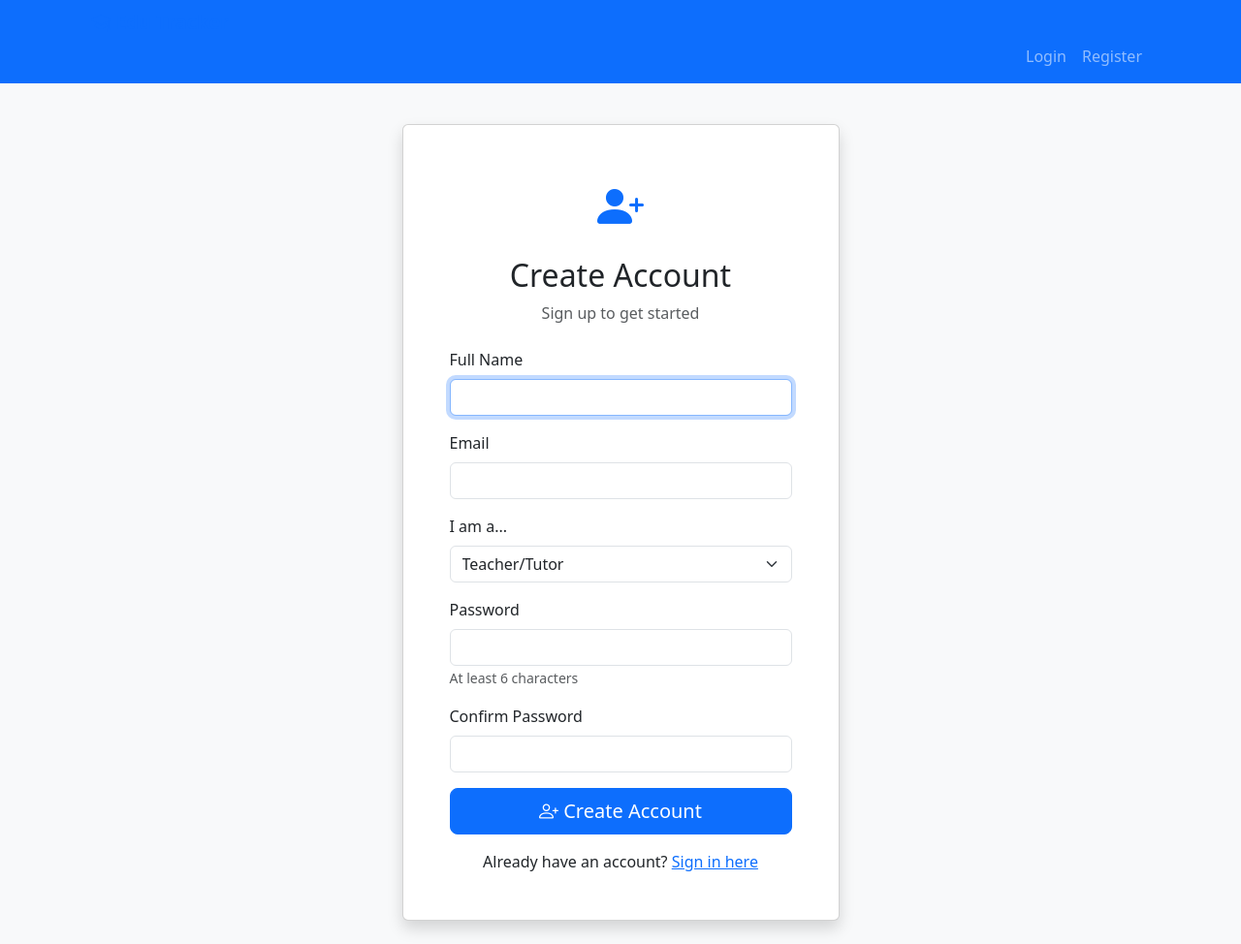
After one commit to Adetops/edu-progress_tracker, a Flask app: page /register in a window 1280 px wide. The commit adds this page. Shown: the whole page at 97% size. Run offline with Flask 3, Linux system fonts and the light colour scheme; parts of the project's set-up code (start-up, migrations or seed data) failed here and were passed over.

Commit message:
Authentication and User roles added

```diff
--- a/app.py
+++ b/app.py
@@ -1,16 +1,31 @@
 from flask import Flask
 from config import Config
 from routes import bp
+from flask_login import LoginManager
+from auth import User
 
 
 app = Flask(__name__)
 app.config.from_object(Config)
+
+# Initialize Flask-Login
+login_manager = LoginManager()
+login_manager.init_app(app)
+login_manager.login_view = 'main.login'
+login_manager.login_message = 'Please log in to access this page.'
+login_manager.login_message_category = 'info'
+
+@login_manager.user_loader
+def load_user(user_id):
+    """Load user for Flask-Login"""
+    return User.get(user_id)
 
 
 app.register_blueprint(bp)
 
 
 if __name__ == '__main__':
-    import os
-    port = int(os.environ.get('PORT', 5000))
-    app.run(host='0.0.0.0', port=port, debug=False)
+    app.run(debug=True)
+    # import os
+    # port = int(os.environ.get('PORT', 5000))
+    # app.run(host='0.0.0.0', port=port, debug=False)
--- a/routes.py
+++ b/routes.py
@@ -1,6 +1,9 @@
 from flask import Blueprint, render_template, send_file, request, redirect, url_for, flash, jsonify
+from flask_login import login_user, logout_user, login_required, current_user
 from models import Database
 from config import Config
+from auth import User
+from decorators import teacher_required, admin_required
 from datetime import datetime, timezone
 import openpyxl
 from openpyxl.styles import Font, Alignment
@@ -12,7 +15,19 @@ db = Database()
 
 # Home route
 @bp.route('/')
+@login_required
 def index():
+    if current_user.is_student():
+        # Student sees only their own progress
+        student = db.db.students.find_one({'email': current_user.email})
+        if student:
+            student['_id'] = str(student['_id'])
+            return redirect(url_for('main.student_detail', student_id=student['_id']))
+        else:
+            flash('Student profile not found. Please contact your teacher.', 'warning')
+            return render_template('student_home.html')
+
+    # Only Teacher/Admin sees full dashboard
     stats = db.get_dashboard_stats()
     students = db.get_all_students()
     courses = db.get_all_courses()
@@ -26,21 +41,27 @@ def index():
 
 # Student routes
 @bp.route('/students')
+@login_required
+@teacher_required
 def students_list():
     students = db.get_all_students()
     return render_template('students.html', students=students)
 
 @bp.route('/students/add', methods=['GET', 'POST'])
+@login_required
+@teacher_required
 def add_student():
     if request.method == 'POST':
         try:
             name = request.form.get('name')
             email = request.form.get('email')
             phone_number = request.form.get('phone_number')
+            create_account = request.form.get('create_account') == 'on'
+            password = request.form.get('password')
 
-            db.new_student(name, email, phone_number)
+            db.new_student(name, email, phone_number, create_account, password)
             flash(f'Student {name} added successfully!', 'success')
-            return redirect(url_for('students_list'))
+            return redirect(url_for('main.students_list'))
         except ValueError as e:
             flash(str(e), 'danger')
             return render_template('add_student.html')
@@ -51,12 +72,19 @@ def add_student():
     return render_template('add_student.html')
 
 @bp.route('/students/<student_id>')
+@login_required
 def student_detail(student_id):
+    # Students allowed to view their own profile only
+    if current_user.is_student():
+        student = db.get_student(student_id)
+        if student and (student['email'] != current_user.email):
+                flash('You can only view your own profile.', 'danger')
+                return redirect(url_for('main.index'))
+
     student = db.get_student(student_id)
-
     if not student:
         flash('Student not found', 'danger')
-        return redirect(url_for('students_list'))
+        return redirect(url_for('main.students_list'))
 
     activities = db.get_student_activities(student_id)
     course_progress = db.get_student_progress_by_course(student_id)
@@ -75,11 +103,14 @@ def student_detail(student_id):
 
 # Courses routes
 @bp.route('/courses')
+@login_required
 def courses_list():
     courses = db.get_all_courses()
     return render_template('courses.html', courses=courses)
 
 @bp.route('/courses/add', methods=['GET', 'POST'])
+@login_required
+@teacher_required
 def add_course():
     if request.method == 'POST':
         try:
@@ -90,7 +121,7 @@ def add_course():
 
             db.add_course(title, description, topics)
             flash(f'You have successfully registered for {title} course!', 'success')
-            return redirect(url_for(courses_list))
+            return redirect(url_for('main.courses_list'))
         except ValueError as e:
             flash(str(e), 'danger')
             return render_template('add_course.html')
@@ -102,12 +133,13 @@ def add_course():
 
 
 @bp.route('/courses/<course_id>')
+@login_required
 def course_detail(course_id):
     progress_data = db.get_course_progress(course_id)
 
     if not progress_data:
         flash('Course not found', 'danger')
-        return redirect(url_for('courses_list'))
+        return redirect(url_for('main.courses_list'))
 
     return render_template('course_detail.html',
                          course=progress_data['course'],
@@ -117,6 +149,8 @@ def course_detail(course_id):
 
 # Activity routes
 @bp.route('/activities/log', methods=['GET', 'POST'])
+@login_required
+@teacher_required
 def log_activity():
     if request.method == 'POST':
         student_id = request.form.get('student_id')
@@ -131,7 +165,7 @@ def log_activity():
 
         db.log_activity(student_id, course_id, activity_type, topic, score, notes)
         flash('Activity successfully logged', 'success')
-        return redirect(url_for('index'))
+        return redirect(url_for('main.index'))
 
     students = db.get_all_students()
     courses = db.get_all_courses()
@@ -139,11 +173,12 @@ def log_activity():
 
 # Search query handler
 @bp.route('/search')
+@login_required
 def search():
     query = request.args.get('q', '').strip()
 
     if not query:
-        return redirect(url_for('index'))
+        return redirect(url_for('main.index'))
 
     # Search students
     students = db.db.students.find({
@@ -175,13 +210,21 @@ def search():
 
 # Export students' report
 @bp.route('/export/student/<student_id>')
+@login_required
 def export_student_report(student_id):
+    # Students can only export their own reports
+    if current_user.is_student():
+        student = db.get_student(student_id)
+        if student and (student['email'] != current_user.email):
+            flash('You can only export your own report.', 'danger')
+            return redirect(url_for('main.index'))
+
     student = db.get_student(student_id)
     activities = db.get_student_activities(student_id)
 
     if not student:
         flash(f'Student {student_id} not found', 'danger')
-        return redirect(url_for('students_list'))
+        return redirect(url_for('main.students_list'))
 
     # Creating workbook
     workbook = openpyxl.Workbook()
@@ -236,3 +279,115 @@ def export_student_report(student_id):
         as_attachment=True,
         download_name=f"{student['name']}_report.xlsx"
     )
+
+
+# ==================== AUTH ROUTES ====================
+
+@bp.route('/register', methods=['GET', 'POST'])
+def register():
+    """User registration"""
+    if current_user.is_authenticated:
+        return redirect(url_for('main.index'))
+
+    if request.method == 'POST':
+        try:
+            email = request.form.get('email')
+            password = request.form.get('password')
+            confirm_password = request.form.get('confirm_password')
+            name = request.form.get('name')
+            role = request.form.get('role', 'teacher')
+
+            # Validation
+            if password != confirm_password:
+                flash('Passwords do not match', 'danger')
+                return render_template('register.html')
+
+            if len(password) < 6:
+                flash('Password must be at least 6 characters', 'danger')
+                return render_template('register.html')
+
+            # Create user
+            user_id = db.create_user(email, password, name, role)
+            flash('Registration successful! Please log in.', 'success')
+            return redirect(url_for('main.login'))
+
+        except ValueError as e:
+            flash(str(e), 'danger')
+        except Exception as e:
+            flash('An error occurred during registration. Please try again.', 'danger')
+
+    return render_template('register.html')
+
+@bp.route('/login', methods=['GET', 'POST'])
+def login():
+    """User login"""
+    if current_user.is_authenticated:
+        return redirect(url_for('main.index'))
+
+    if request.method == 'POST':
+        email = request.form.get('email')
+        password = request.form.get('password')
+        remember = request.form.get('remember', False)
+
+        user_data = db.verify_password(email, password)
+
+        if user_data:
+            user = User(user_data)
+            login_user(user, remember=remember)
+
+            # Redirect to next page or dashboard
+            next_page = request.args.get('next')
+            if next_page:
+                return redirect(next_page)
+
+            flash(f'Welcome back, {user.name}!', 'success')
+            return redirect(url_for('main.index'))
+        else:
+            flash('Invalid email or password', 'danger')
+
+    return render_template('login.html')
+
+@bp.route('/logout')
+@login_required
+def logout():
+    """User logout"""
+    logout_user()
+    flash('You have been logged out successfully.', 'info')
+    return redirect(url_for('main.login'))
+
+@bp.route('/profile')
+@login_required
+def profile():
+    """User profile page"""
+    return render_template('profile.html')
+
+@bp.route('/change-password', methods=['GET', 'POST'])
+@login_required
+def change_password():
+    """Change password"""
+    if request.method == 'POST':
+        current_password = request.form.get('current_password')
+        new_password = request.form.get('new_password')
+        confirm_password = request.form.get('confirm_password')
+
+        # Verify current password
+        user_data = db.verify_password(current_user.email, current_password)
+        if not user_data:
+            flash('Current password is incorrect', 'danger')
+            return render_template('change_password.html')
+
+        # Validate new password
+        if new_password != confirm_password:
+            flash('New passwords do not match', 'danger')
+            return render_template('change_password.html')
+
+        if len(new_password) < 6:
+            flash('Password must be at least 6 characters', 'danger')
+            return render_template('change_password.html')
+
+        # Update password
+        db.update_user_password(current_user.id, new_password)
+        flash('Password changed successfully!', 'success')
+        return redirect(url_for('main.profile'))
+
+    return render_template('change_password.html')
--- a/templates/base.html
+++ b/templates/base.html
@@ -41,13 +41,18 @@
                 <span class="navbar-toggler-icon"></span>
             </button>
             <div class="collapse navbar-collapse" id="navbarNav">
+                {% if current_user.is_authenticated %}
+                    <!-- Search form -->
                     <form class="d-flex me-auto ms-3" action="{{ url_for('main.search') }}" method="GET" style="width: 300px;">
                         <input class="form-control" type="search" placeholder="Search..." name="q" aria-label="Search">
                     </form>
+
                     <ul class="navbar-nav ms-auto">
                         <li class="nav-item">
                             <a class="nav-link" href="{{ url_for('main.index') }}">Dashboard</a>
                         </li>
+
+                        {% if current_user.is_teacher() or current_user.is_admin() %}
                         <li class="nav-item">
                             <a class="nav-link" href="{{ url_for('main.students_list') }}">Students</a>
                         </li>
@@ -57,7 +62,43 @@
                         <li class="nav-item">
                             <a class="nav-link" href="{{ url_for('main.log_activity') }}">Log Activity</a>
                         </li>
+                        {% endif %}
+
+                        {% if current_user.is_student() %}
+                        <li class="nav-item">
+                            <a class="nav-link" href="{{ url_for('main.courses_list') }}">My Courses</a>
+                        </li>
+                        {% endif %}
+
+                        <li class="nav-item dropdown">
+                            <a class="nav-link dropdown-toggle" href="#" id="userDropdown" role="button"
+                            data-bs-toggle="dropdown" aria-expanded="false">
+                                <i class="bi bi-person-circle"></i> {{ current_user.name }}
+                            </a>
+                            <ul class="dropdown-menu dropdown-menu-end" aria-labelledby="userDropdown">
+                                <li><a class="dropdown-item" href="{{ url_for('main.profile') }}">
+                                    <i class="bi bi-person"></i> Profile
+                                </a></li>
+                                <li><a class="dropdown-item" href="{{ url_for('main.change_password') }}">
+                                    <i class="bi bi-key"></i> Change Password
+                                </a></li>
+                                <li><hr class="dropdown-divider"></li>
+                                <li><a class="dropdown-item" href="{{ url_for('main.logout') }}">
+                                    <i class="bi bi-box-arrow-right"></i> Logout
+                                </a></li>
                             </ul>
+                        </li>
+                    </ul>
+                {% else %}
+                    <ul class="navbar-nav ms-auto">
+                        <li class="nav-item">
+                            <a class="nav-link" href="{{ url_for('main.login') }}">Login</a>
+                        </li>
+                        <li class="nav-item">
+                            <a class="nav-link" href="{{ url_for('main.register') }}">Register</a>
+                        </li>
+                    </ul>
+                {% endif %}
             </div>
         </div>
     </nav>
--- /dev/null
+++ b/templates/register.html
@@ -0,0 +1,65 @@
+{% extends 'base.html' %}
+
+{% block title %}Register - Edu Tracker{% endblock %}
+
+{% block content %}
+<div class="row justify-content-center mt-5">
+    <div class="col-md-6 col-lg-5">
+        <div class="card shadow">
+            <div class="card-body p-5">
+                <div class="text-center mb-4">
+                    <i class="bi bi-person-plus-fill text-primary" style="font-size: 3rem;"></i>
+                    <h2 class="mt-3">Create Account</h2>
+                    <p class="text-muted">Sign up to get started</p>
+                </div>
+
+                <form method="POST">
+                    <div class="mb-3">
+                        <label for="name" class="form-label">Full Name</label>
+                        <input type="text" class="form-control"
+                               id="name" name="name" required autofocus>
+                    </div>
+
+                    <div class="mb-3">
+                        <label for="email" class="form-label">Email</label>
+                        <input type="email" class="form-control"
+                               id="email" name="email" required>
+                    </div>
+
+                    <div class="mb-3">
+                        <label for="role" class="form-label">I am a...</label>
+                        <select class="form-select" id="role" name="role" required>
+                            <option value="teacher">Teacher/Tutor</option>
+                            <option value="student">Student</option>
+                            <option value="parent">Parent</option>
+                        </select>
+                    </div>
+
+                    <div class="mb-3">
+                        <label for="password" class="form-label">Password</label>
+                        <input type="password" class="form-control"
+                               id="password" name="password" required minlength="6">
+                        <small class="text-muted">At least 6 characters</small>
+                    </div>
+
+                    <div class="mb-3">
+                        <label for="confirm_password" class="form-label">Confirm Password</label>
+                        <input type="password" class="form-control"
+                               id="confirm_password" name="confirm_password" required>
+                    </div>
+
+                    <button type="submit" class="btn btn-primary btn-lg w-100 mb-3">
+                        <i class="bi bi-person-plus"></i> Create Account
+                    </button>
+
+                    <div class="text-center">
+                        <p class="mb-0">Already have an account?
+                            <a href="{{ url_for('main.login') }}">Sign in here</a>
+                        </p>
+                    </div>
+                </form>
+            </div>
+        </div>
+    </div>
+</div>
+{% endblock %}
```
Also changed, not shown: auth.py (added, +46 -0 lines), decorators.py (added, +32 -0 lines), first_admin.py (added, +18 -0 lines), models.py (+104 -6 lines), templates/add_student.html (+60 -9 lines), templates/change_password.html (added, +41 -0 lines), templates/login.html (added, +51 -0 lines), templates/profile.html (added, +59 -0 lines). Lines whose indentation alone changed are shown as unchanged.
